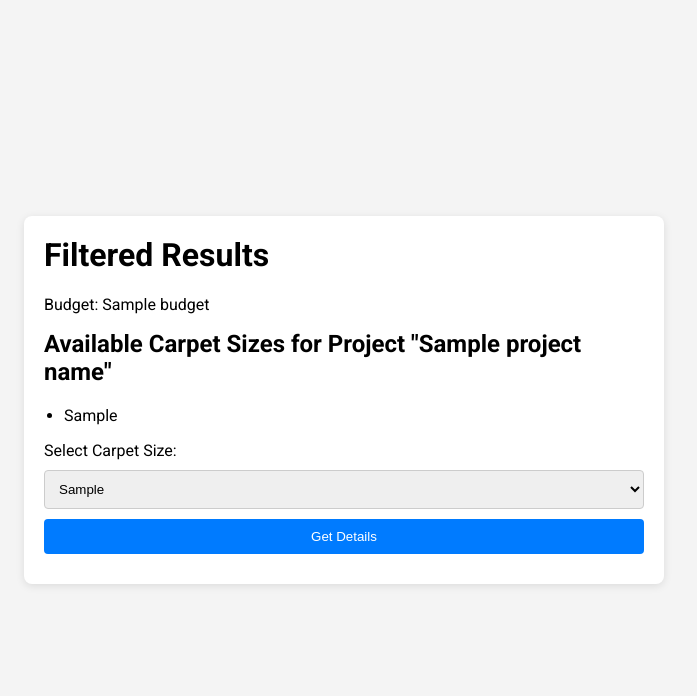
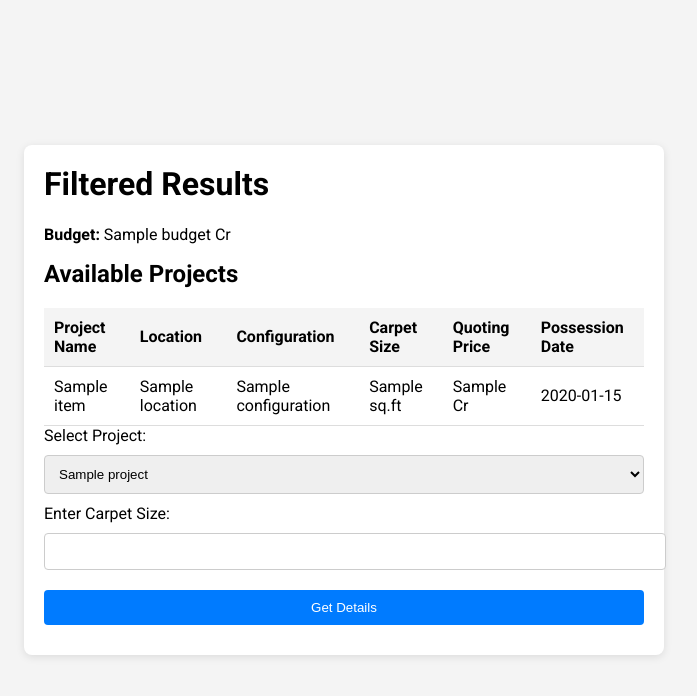
Before and after one commit to AmeyPradhan/RealEstateApp, a Flask app: template templates/results.html in a window 1280 px wide. Shown: the top 696 px of the page, without its empty margins (296-993 px from the left). Run offline with Flask 3, Linux system fonts and the light colour scheme; the template is opened without the code that fills it: most values are stand-ins (such as "Sample title", 1, 10 or a date in 2020).

Commit message:
Update results.html

```diff
--- a/templates/results.html
+++ b/templates/results.html
@@ -29,12 +29,20 @@
             margin-top: 0;
         }
 
-        ul {
-            padding-left: 20px;
+        table {
+            width: 100%;
+            border-collapse: collapse;
+            margin-top: 20px;
         }
 
-        li {
-            margin-bottom: 10px;
+        th, td {
+            padding: 10px;
+            text-align: left;
+            border-bottom: 1px solid #ddd;
+        }
+
+        th {
+            background-color: #f4f4f4;
         }
 
         label {
@@ -42,12 +50,16 @@
             margin-bottom: 10px;
         }
 
-        select, button {
+        select, input, button {
             width: 100%;
             padding: 10px;
             margin-bottom: 10px;
             border: 1px solid #ccc;
             border-radius: 4px;
+        }
+
+        input {
+            margin-bottom: 20px; /* Added margin to separate input from button */
         }
 
         button {
@@ -65,24 +77,44 @@
 <body>
     <div class="container">
         <h1>Filtered Results</h1>
-        <p>Budget: {{ budget }}</p>
+        <p><strong>Budget:</strong> {{ budget }} Cr</p>
 
-        <h2>Available Carpet Sizes for Project "{{ project_name }}"</h2>
-        <ul>
-            {% for size in carpet_sizes %}
-            <li>{{ size['Carpet Size'] }}</li>
-            {% endfor %}
-        </ul>
+        <h2>Available Projects</h2>
+        <table>
+            <thead>
+                <tr>
+                    <th>Project Name</th>
+                    <th>Location</th>
+                    <th>Configuration</th>
+                    <th>Carpet Size</th>
+                    <th>Quoting Price</th>
+                    <th>Possession Date</th>
+                </tr>
+            </thead>
+            <tbody>
+                {% for item in data %}
+                <tr>
+                    <td>{{ item['Project Name'] }}</td>
+                    <td>{{ item['Location'] }}</td>
+                    <td>{{ item['Configuration'] }}</td>
+                    <td>{{ item['Carpet Size'] }} sq.ft</td>
+                    <td>{{ item['Quoting Price'] }} Cr</td>
+                    <td>{{ item['Possession Date'] }}</td>
+                </tr>
+                {% endfor %}
+            </tbody>
+        </table>
 
         <form method="post" action="/details">
-            <label for="carpet_size">Select Carpet Size:</label>
-            <select id="carpet_size" name="carpet_size">
-                {% for size in carpet_sizes %}
-                <option value="{{ size['Carpet Size'] }}">{{ size['Carpet Size'] }}</option>
+            <label for="project_name">Select Project:</label>
+            <select id="project_name" name="project_name">
+                {% for project in projects %}
+                <option value="{{ project }}">{{ project }}</option>
                 {% endfor %}
             </select>
+            <label for="carpet_size">Enter Carpet Size:</label>
+            <input type="text" id="carpet_size" name="carpet_size" required>
             <input type="hidden" name="budget" value="{{ budget }}">
-            <input type="hidden" name="project_name" value="{{ project_name }}">
             <button type="submit">Get Details</button>
         </form>
     </div>
```
